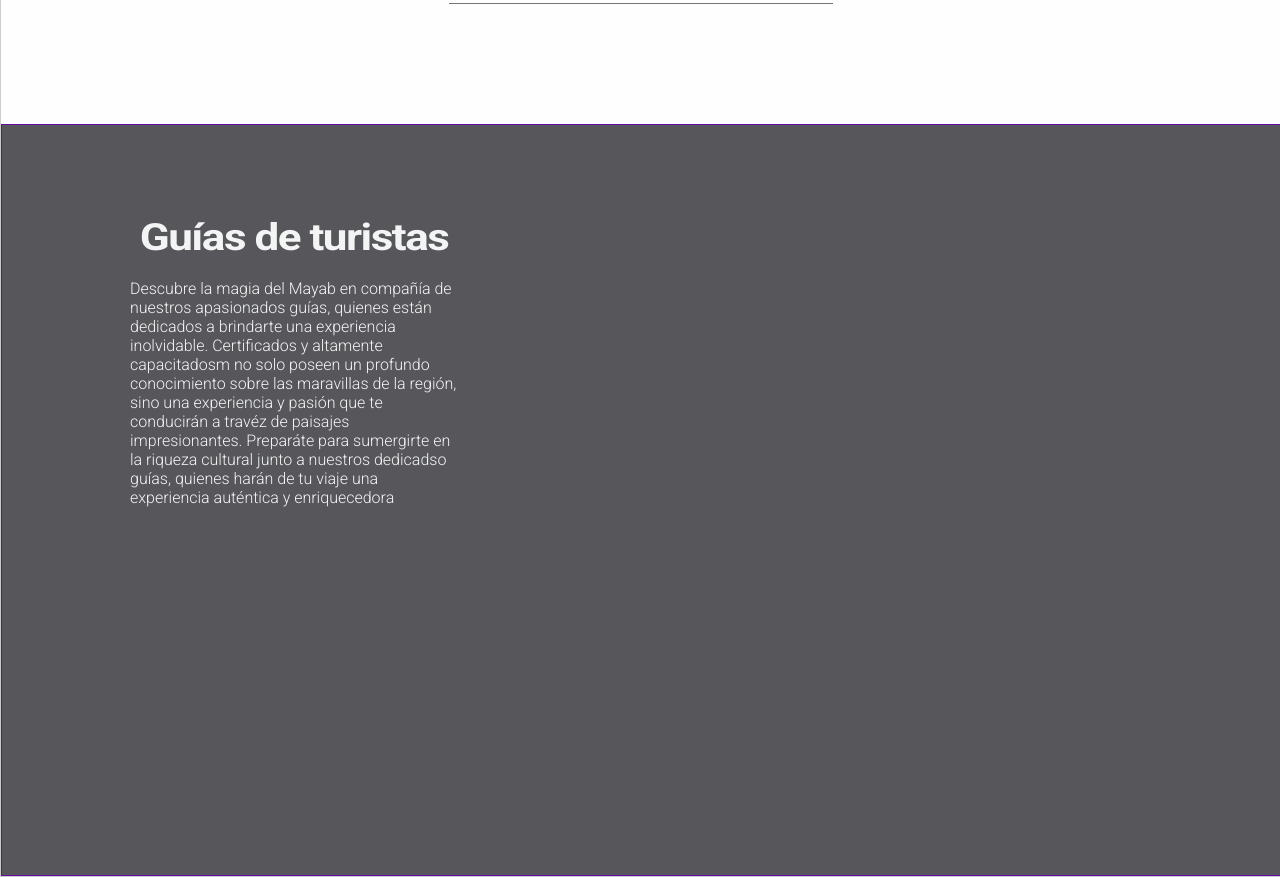
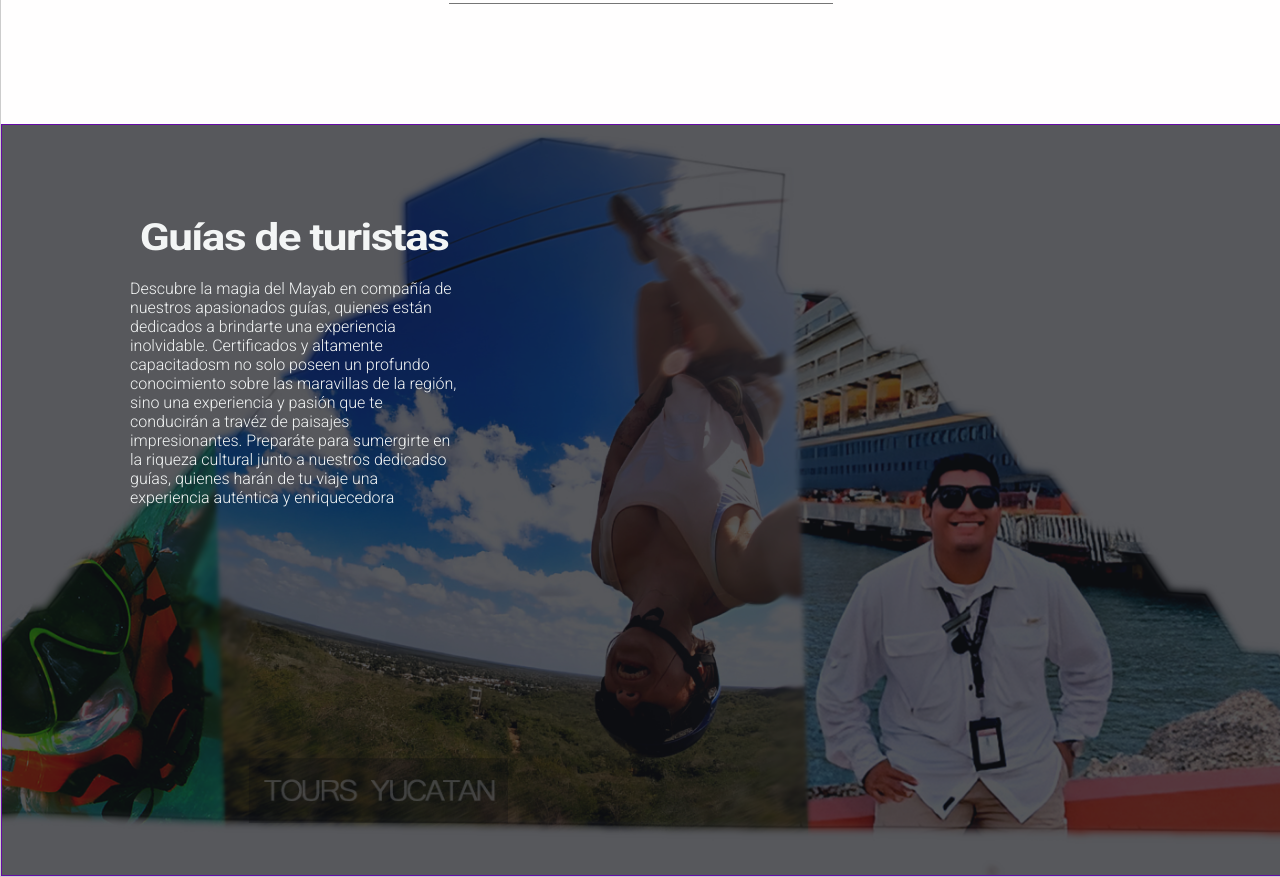
Before and after one commit to Zhasegj/testing, a plain HTML site: page index.html in a window 1280 px wide. Shown: the part 4100-4977 px from the top of the page. Drawn offline with Linux system fonts and the light colour scheme.

Commit message:
Update styles.css

```diff
--- a/styles.css
+++ b/styles.css
@@ -271,7 +271,7 @@ body {
     height: 750px;
     display: flex;
     flex-direction: column;
-    background-image: url('images/chichenlogoPAGE.jpeg'); /* Cambia 'background.jpg' con la ruta de tu imagen */
+    background-image: url('images/chichenlogoPAGE.jpg'); /* Cambia 'background.jpg' con la ruta de tu imagen */
     background-attachment: fixed;
     background-size: cover;
     background-repeat: no-repeat;
```
